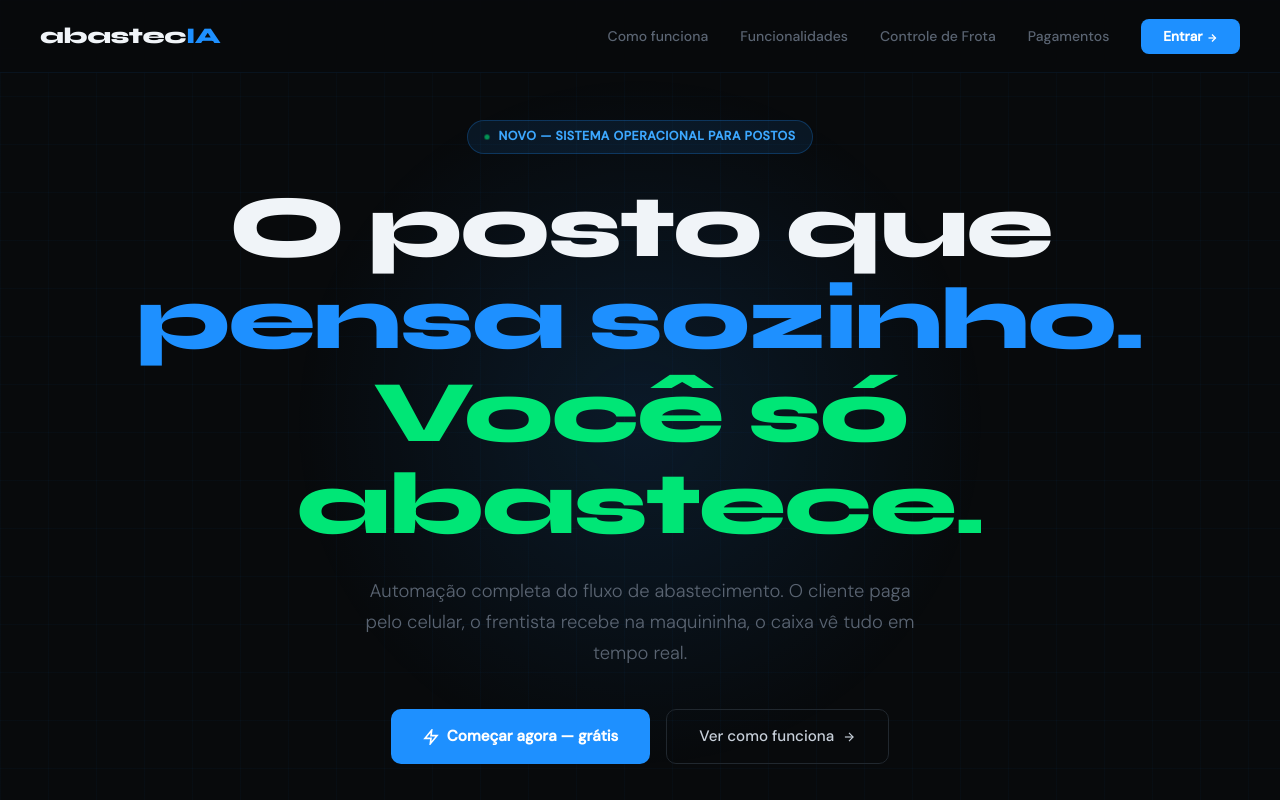
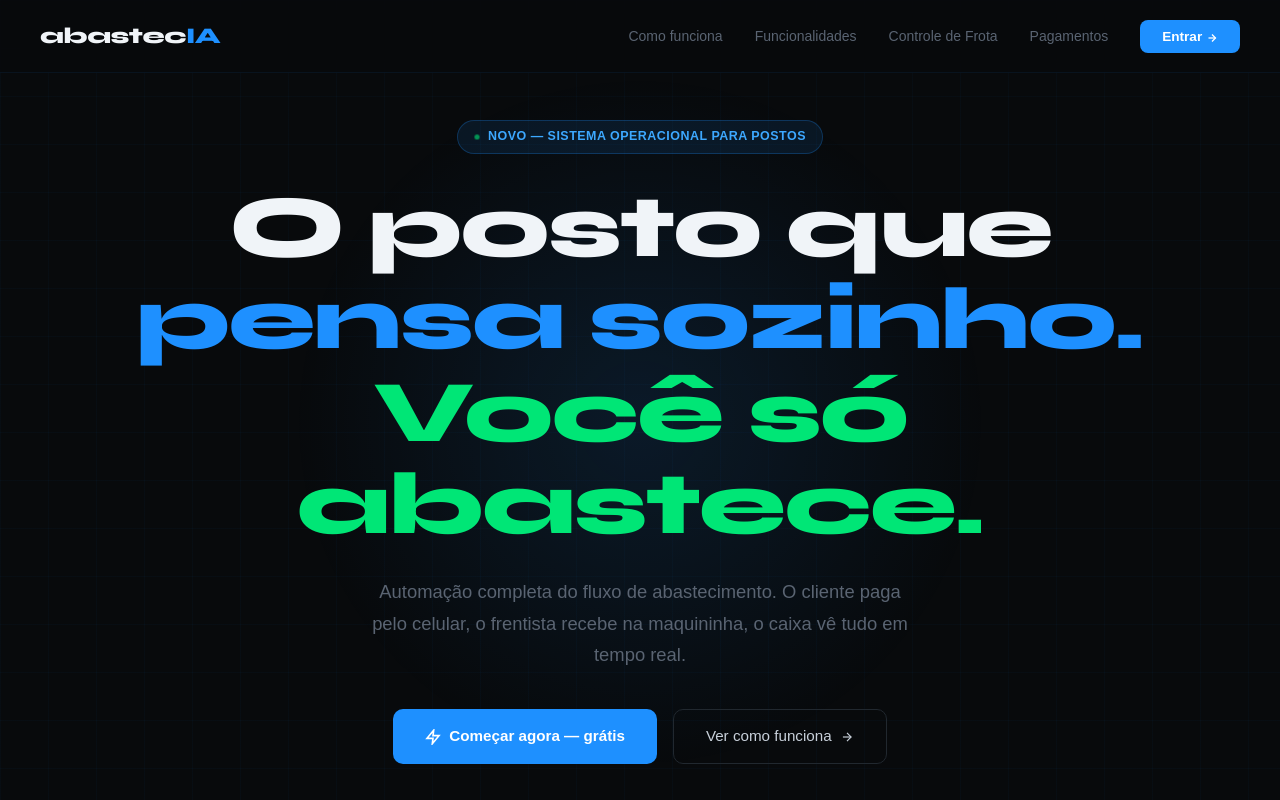
Before and after one commit to BigCorps/AbastecIA, a plain HTML site: page index.html in a window 1280 px wide. Shown: the top 800 px of the page. Drawn offline with Linux system fonts and the light colour scheme.

Commit message:
Atualizar o index.html

```diff
--- a/index.html
+++ b/index.html
@@ -6,7 +6,7 @@
 <title>abastecIA — O Sistema Inteligente para Postos</title>
 <link rel="preconnect" href="https://fonts.googleapis.com">
 <link rel="preconnect" href="https://fonts.gstatic.com" crossorigin>
-<link href="https://fonts.googleapis.com/css2?family=Syne:wght@400;600;700;800&family=DM+Sans:ital,wght@0,300;0,400;0,500;1,300&display=swap" rel="stylesheet">
+<link href="https://fonts.googleapis.com/css2?family=Syne:wght@400;600;700;800&family=Inter:ital,wght@0,300;0,400;0,500;1,300&display=swap" rel="stylesheet">
 <style>
   :root {
     --preto: #080A0C;
```
